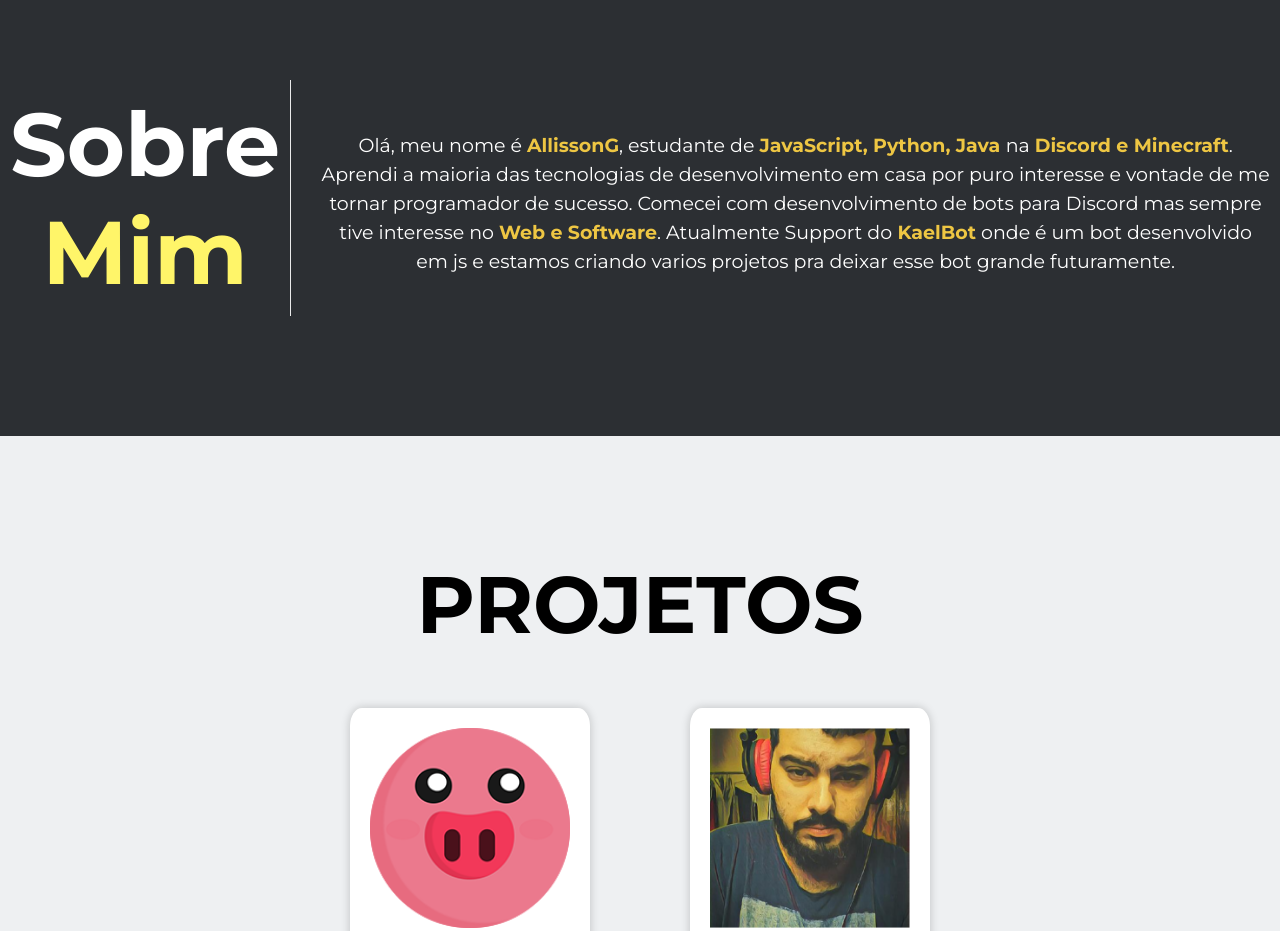
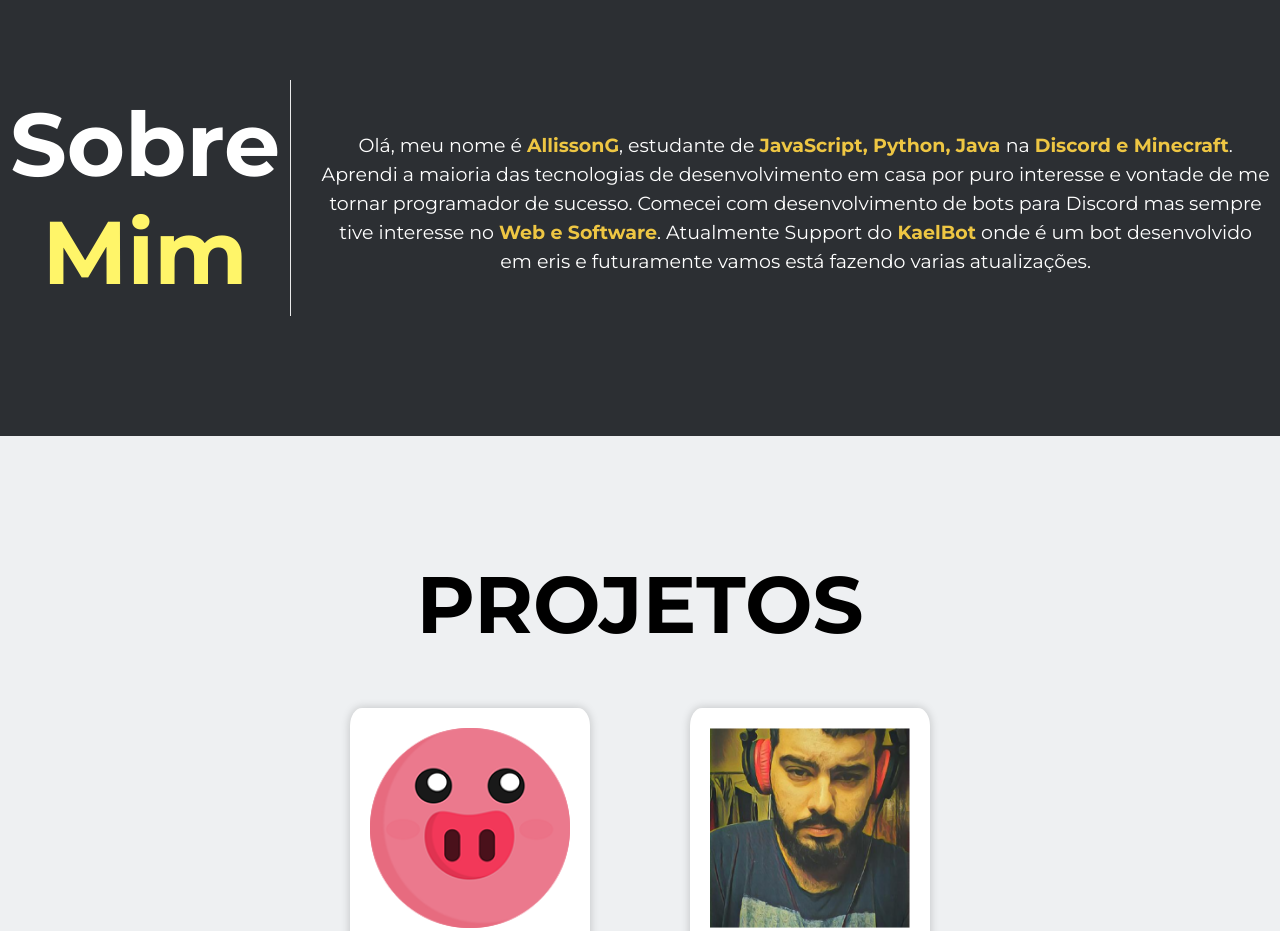
Before and after one commit to DevAlisson/portifolio_nextjs, a Next.js app: page / in a window 1280 px wide. Shown: the part 840-1771 px from the top of the page. Built offline with nearby package versions, Linux system fonts and the light colour scheme.

Commit message:
Update index.js

```diff
--- a/src/pages/index.js
+++ b/src/pages/index.js
@@ -44,8 +44,8 @@ const HomePage = () => (
                 interesse e vontade de me tornar programador de sucesso. Comecei
                 com desenvolvimento de bots para Discord mas sempre tive
                 interesse no <b>Web e Software</b>. Atualmente Support do
-                <b> KaelBot</b> onde é um bot desenvolvido em js e estamos
-                criando varios projetos pra deixar esse bot grande futuramente.
+                <b> KaelBot</b> onde é um bot desenvolvido em eris e futuramente
+                vamos está fazendo varias atualizações.
               </p>
             </li>
           </ol>
```
